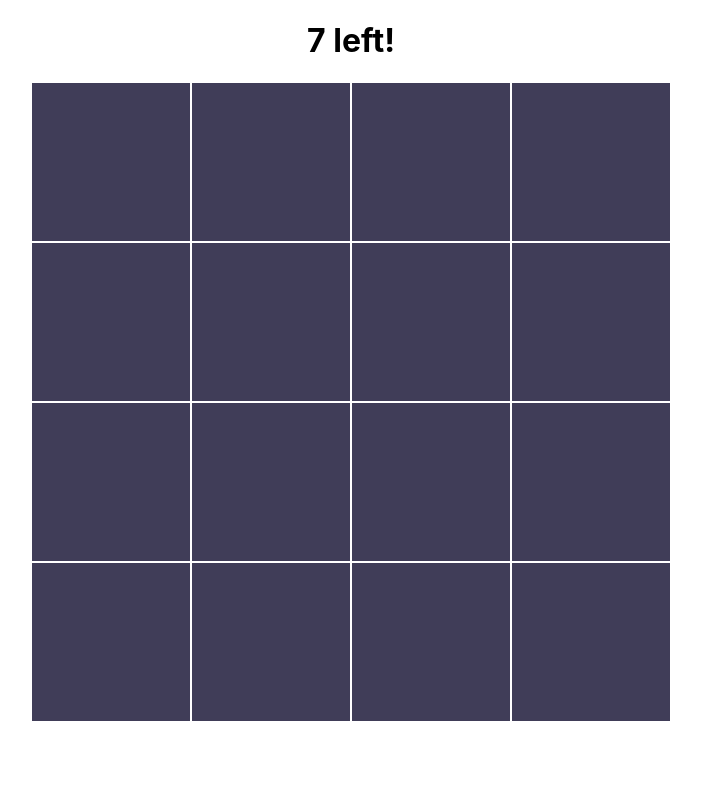
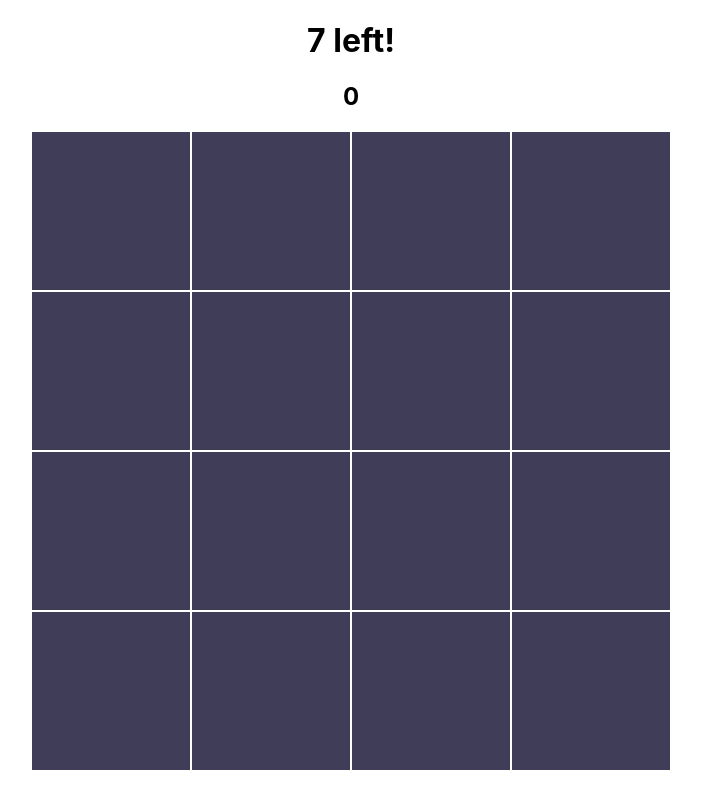
Before and after one commit to soleilyasmina/memoreyes, a React (Create React App) app: page / in a window 1280 px wide. Shown: the whole page, without its empty margins (289-990 px from the left). Built offline with nearby package versions, Linux system fonts and the light colour scheme.

Commit message:
full game

```diff
--- a/src/App.css
+++ b/src/App.css
@@ -7,9 +7,37 @@
   }
 }
 
-h1 {
+h1, h2 {
   text-align: center;
 }
+
+.game-over {
+  position: fixed;
+  display: flex;
+  flex-direction: column;
+  justify-content: center;
+  align-items: center;
+  height: 100vh;
+  width: 100vw;
+  top: 0;
+  left: 0;
+  bottom: 0;
+  right: 0;
+  transition: all 1s ease-in-out;
+  opacity: 0;
+  background: white;
+}
+
+.visible {
+  opacity: 1;
+  z-index: 1000;
+}
+
+.invisible {
+  opacity: 0;
+  z-index: -1000;
+}
+
 .board {
   display: grid;
   width: 80vmin;
--- a/src/App.js
+++ b/src/App.js
@@ -7,29 +7,65 @@ function App() {
   const [level, setLevel] = useState(1);
   const [board, setBoard] = useState(generateBoard(4, 4, 7));
   const [boardGuess, setBoardGuess] = useState(generateBoard(4, 4, 0));
-  const [guesses, setGuesses] = useState({ total: 7, current: 0, wrong: 0 });
+  const [guesses, setGuesses] = useState({
+    total: 7,
+    current: 0,
+    wrong: 0,
+    correct: 0,
+  });
   const [guess, setGuess] = useState(false);
+  const [score, setScore] = useState(0);
+  const [loss, setLoss] = useState(false);
 
   useEffect(() => {
     setTimeout(() => setGuess(true), 3000);
   }, [board]);
 
   useEffect(() => {
+    if (loss === true) {
+      setLevel(1);
+      setTimeout(() => {
+        setBoardGuess(generateBoard(size.rows, size.cols, 0));
+        setBoard(generateBoard(4, 4, 7));
+        setScore(0);
+        setGuesses({
+          total: 7,
+          current: 0,
+          wrong: 0,
+          correct: 0,
+        });
+      }, 1000);
+      setTimeout(() => {
+        setLoss(false);
+        setTimeout(() => {
+          setSize({ rows: 4, cols: 4 });
+          setGuess(false);
+          setBoard(generateBoard(4, 4, 7));
+          setBoardGuess(generateBoard(4, 4, 0));
+        }, 1000);
+      }, 5000);
+    }
+  }, [loss, size]);
+
+  useEffect(() => {
     if (guesses.current === guesses.total) {
-      const newLevel = level + 1;
-      setLevel(newLevel);
       setTimeout(() => {
+        const newLevel = level + 1;
         const newSize = Math.ceil(newLevel / 3) + 3;
         setSize({ rows: newSize, cols: newSize });
-        setBoard(
-          generateBoard(newSize, newSize, newSize * 2 - 1)
-        );
-        setBoardGuess(generateBoard(newSize, newSize,  0));
+        setBoard(generateBoard(newSize, newSize, newSize * 2 - 1));
+        setBoardGuess(generateBoard(newSize, newSize, 0));
         setGuess(false);
-        setGuesses({ total: newSize + newSize - 1, current: 0, wrong: 0 });
+        setGuesses({
+          total: newSize + newSize - 1,
+          current: 0,
+          wrong: 0,
+          correct: 0,
+        });
+        setLevel((prevLevel) => prevLevel + 1);
       }, 1000);
     }
-  }, [level, guesses]);
+  }, [guesses, level]);
 
   const boardSize = {
     gridTemplateColumns: `repeat(${size.cols}, 1fr)`,
@@ -37,20 +73,39 @@ function App() {
   };
 
   const handleClick = (row, col) => {
-    if (guesses.current === guesses.total || !guess || boardGuess[row][col] !== false) return;
+    if (
+      guesses.current === guesses.total ||
+      !guess ||
+      boardGuess[row][col] !== false ||
+      loss
+    )
+      return;
     const newBoard = [...boardGuess];
     const isRight = !!board[row][col];
     newBoard[row][col] = isRight ? true : null;
     const wasWrong = isRight ? 0 : 1;
-    setBoardGuess(newBoard);
-    setGuesses((prev) => ({ ...prev, current: prev.current + 1, wrong: prev.wrong + wasWrong }));
+    const wasRight = isRight ? 1 : 0;
+    if (guesses.wrong + wasWrong > guesses.total / 4) {
+      setLoss(true);
+    } else {
+      setBoardGuess(newBoard);
+      setScore(
+        (prevScore) => prevScore + (guesses.correct + 1) * 100 * wasRight
+      );
+      setGuesses((prev) => ({
+        ...prev,
+        current: prev.current + 1,
+        wrong: prev.wrong + wasWrong,
+        correct: prev.correct + wasRight,
+      }));
+    }
   };
 
   const pieceClass = (row, col) => {
     // no matter what if it's null show failed
     // if it's not gueesing time
     if (boardGuess[row][col] === null) {
-      return "failed";
+      return " failed";
     } else if (!guess && board[row][col]) {
       return "active";
     } else if (boardGuess[row][col] === true) {
@@ -62,18 +117,21 @@ function App() {
 
   return (
     <div className="App">
+      <div className={`game-over ${loss ? "visible" : "invisible"}`}>
+        <h1>GAME OVER</h1>
+      </div>
       <h1>{guesses.total - guesses.current} left!</h1>
+      <h2>{score}</h2>
       <div className="board" style={boardSize}>
-        {boardGuess.map((row, i) => (
-          <>
-            {row.map((col, j) => (
-              <div
-                className={`piece ${pieceClass(i, j)}`}
-                onClick={() => handleClick(i, j)}
-              ></div>
-            ))}
-          </>
-        ))}
+        {boardGuess.map((row, i) =>
+          row.map((col, j) => (
+            <div
+              key={`${i}${j}`}
+              className={`piece ${pieceClass(i, j)}`}
+              onClick={() => handleClick(i, j)}
+            ></div>
+          ))
+        )}
       </div>
     </div>
   );
```
